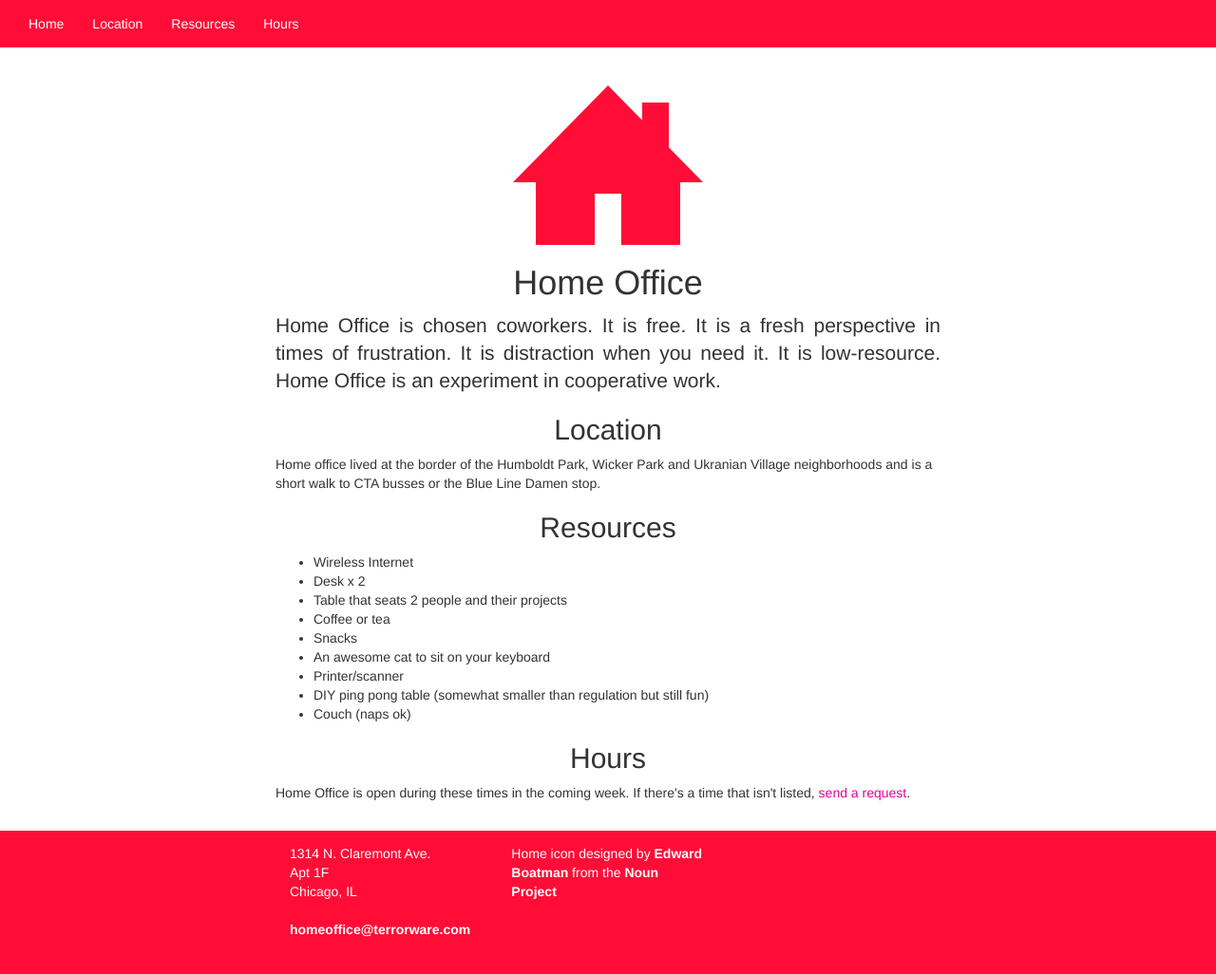
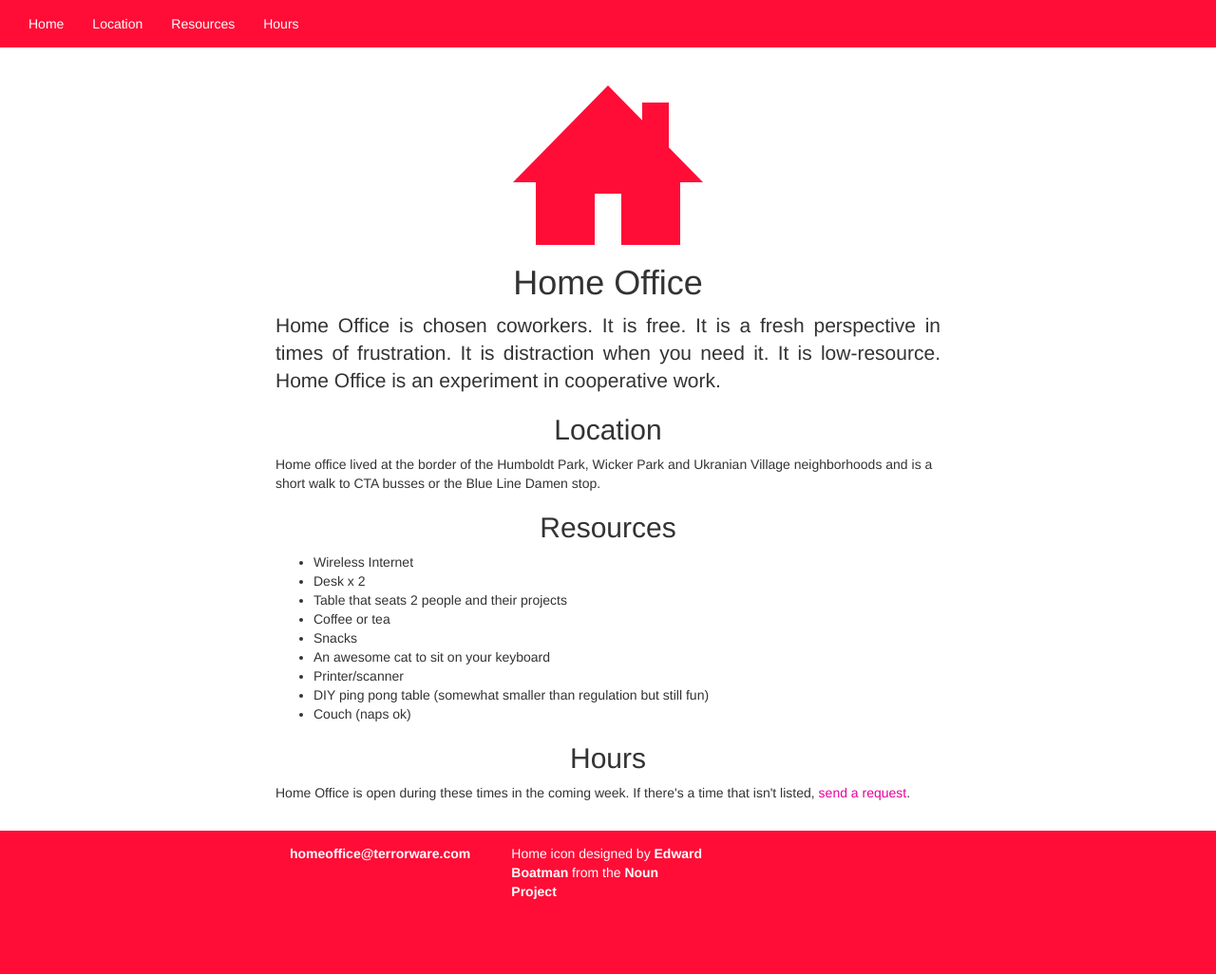
Before and after one commit to ghing/homeoffice, a Jekyll site: the page built from index.html, in a window 1280 px wide and 1075 px high. Shown: the top 1026 px of the window at 95% size. Built offline with Jekyll 4.4.1, drawn with Linux system fonts in a browser that asks for light colours; nearby versions of some CDN libraries.

Commit message:
Remove street address from footer

```diff
--- a/_layouts/default.html
+++ b/_layouts/default.html
@@ -86,10 +86,6 @@
       <div class="container">
           <div class="col-md-4">
             <address>
-              1314 N. Claremont Ave.<br/>
-              Apt 1F<br/>
-              Chicago, IL<br/>
-              <br/>
               <a href="mailto:homeoffice@terrorware.com">homeoffice@terrorware.com</a>
             </address>
           </div>
```
